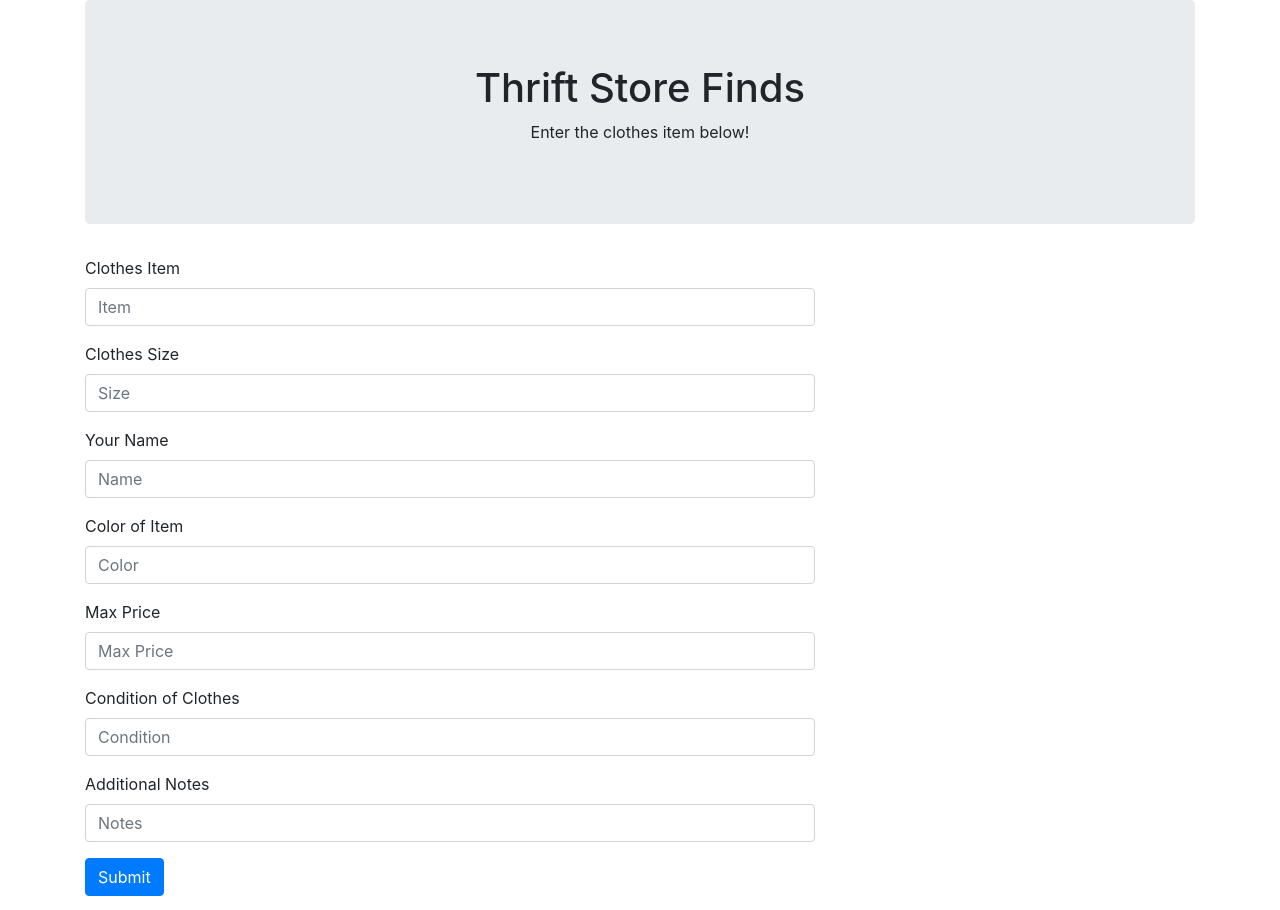
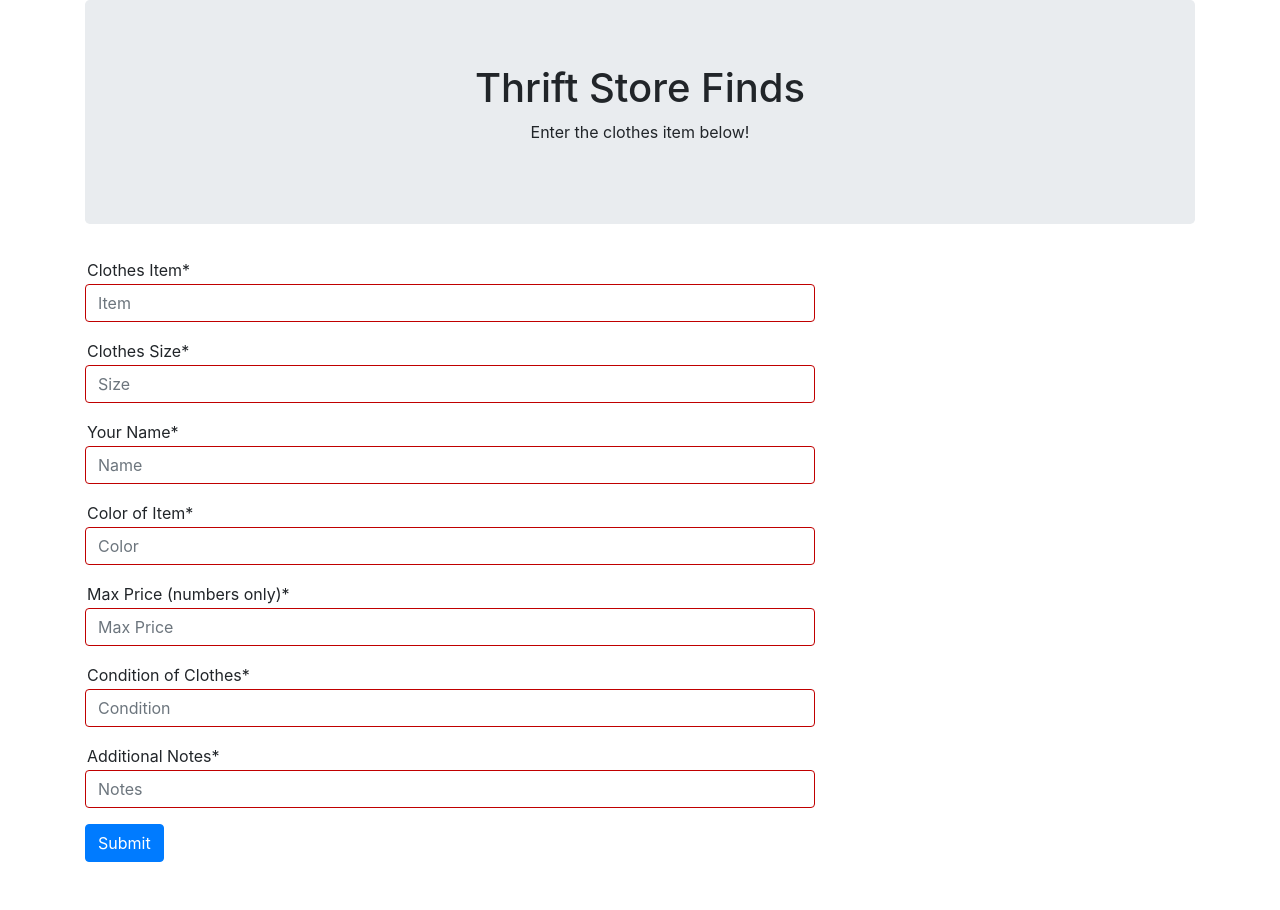
Before and after one commit to lisb020/thrift_crowdsource, a Flask app: page /form in a window 1280 px wide. Run offline with Flask 2, Linux system fonts and the light colour scheme; some libraries are stand-ins or nearby versions.

Commit message:
finished load and form validation. Working media

```diff
--- a/static/css/style.css
+++ b/static/css/style.css
@@ -1,4 +1,40 @@
-.error {
-    color: #dc0707;
-    font-weight: bold;
+/* Selects any invalid <input> */
+label {
+  display: block;
+  margin: 1px;
+  padding: 1px;
+}
+
+.field {
+  margin: 1px;
+  padding: 1px;
+}
+
+input:required:invalid {
+  border-color: #c00000;
+}
+#video{
+  position: fixed;
+  z-index: -1;
+}
+@media (min-aspect-ratio: 16/9){
+  #video{
+    width:100%;
+    height: auto;
   }
+}
+@media (max-aspect-ratio: 16/9){
+  #video{
+    width:auto;
+    height: 100%;
+  }
+}
+@media (max-width: 767px){
+  #video{
+    display: none;
+  }
+  body{
+    background: url('/media/poster.png');
+    background-size: cover;
+  }
+}
--- a/static/js/app.js
+++ b/static/js/app.js
@@ -1,4 +1,4 @@
-$('body').on('click', '.btn', function(event){
+$('body').on('click', '.delbtn', function(event){
   let userConfirm = confirm("Are you sure you want to delete this record?");
   if (userConfirm){
     let id=event.target.id;
--- a/templates/form.html
+++ b/templates/form.html
@@ -13,6 +13,7 @@
     <!-- Bring in our own stylesheet -->
     <link rel="stylesheet" href="{{ url_for('static', filename='css/style.css') }}">
     <!-- <link rel="stylesheet" href="/static/css/style.css"> -->
+    <link rel="shortcut icon" href="#">
     <body>
         <div class="container">
             <div class="jumbotron" style="text-align: center">
@@ -21,44 +22,46 @@
             </div>
             <div class="row">
                 <div class="col-md-offset-2 col-md-8">
-                    <form onsubmit="validateMyForm()" method="POST" action="/send" role="form", name="thriftform">
+                    <form method="POST" action="/send" role="form", name="thriftform">
                         <div class="form-group">
-                            <label for="inputItem">Clothes Item</label>
-                            <input type="text" class="form-control" id="inputItem" name="thriftItem" placeholder="Item">
+                            <label for="inputItem">Clothes Item*</label>
+                            <input required type="text" class="form-control" id="inputItem" name="thriftItem" placeholder="Item">
                             <div id="errorItem" class="error"></div>
                         </div>
                         <div class="form-group">
-                            <label for="inputSize">Clothes Size</label>
-                            <input type="text" class="form-control" id="inputSize" name="thriftSize" placeholder="Size">
+                            <label for="inputSize">Clothes Size*</label>
+                            <input required type="text" class="form-control" id="inputSize" name="thriftSize" placeholder="Size">
                             <div id="errorSize" class="error"></div>
                         </div>
                         <div class="form-group">
-                            <label for="inputName">Your Name</label>
-                            <input type="text" class="form-control" id="inputName" name="thriftName" placeholder="Name">
+                            <label for="inputName">Your Name*</label>
+                            <input required type="text" class="form-control" id="inputName" name="thriftName" placeholder="Name">
                             <div id="errorName" class="error"></div>
                         </div>
                         <div class="form-group">
-                            <label for="inputColor">Color of Item</label>
-                            <input type="text" class="form-control" id="inputColor" name="thriftColor" placeholder="Color">
+                            <label for="inputColor">Color of Item*</label>
+                            <input required type="text" class="form-control" id="inputColor" name="thriftColor" placeholder="Color">
                             <div id="errorColor" class="error"></div>
                         </div>
                         <div class="form-group">
-                            <label for="inputMaxprice">Max Price</label>
-                            <input type="text" class="form-control" id="inputMaxprice" name="thriftMaxprice" placeholder="Max Price">
+                            <label for="inputMaxprice">Max Price (numbers only)*</label>
+                            <input required type="number" class="form-control" id="inputMaxprice" name="thriftMaxprice" placeholder="Max Price">
                             <div id="errorPrice" class="error"></div>
                         </div>
                         <div class="form-group">
-                            <label for="inputCondition">Condition of Clothes</label>
-                            <input type="text" class="form-control" id="inputCondition" name="thriftCondition" placeholder="Condition">
+                            <label for="inputCondition">Condition of Clothes*</label>
+                            <input required type="text" class="form-control" id="inputCondition" name="thriftCondition" placeholder="Condition">
                             <div id="errorCondition" class="error"></div>
                         </div>
                         <div class="form-group">
-                            <label for="inputNotes">Additional Notes</label>
-                            <input type="text" class="form-control" id="inputNotes" name="thriftNotes" placeholder="Notes">
+                            <label for="inputNotes">Additional Notes*</label>
+                            <input required type="text" class="form-control" id="inputNotes" name="thriftNotes" placeholder="Notes">
                             <div id="errorNotes" class="error"></div>
                         </div>
                         <button type="submit" class="btn btn-primary">Submit</button>
                     </form>
+                    <br>
+                    <br>
                 </div>
             </div>
 
```
Also changed, not shown: app.py (+0 -29 lines), templates/index.html (+15 -13 lines), db.sqlite, media/poster.png (added), 1 other file.
